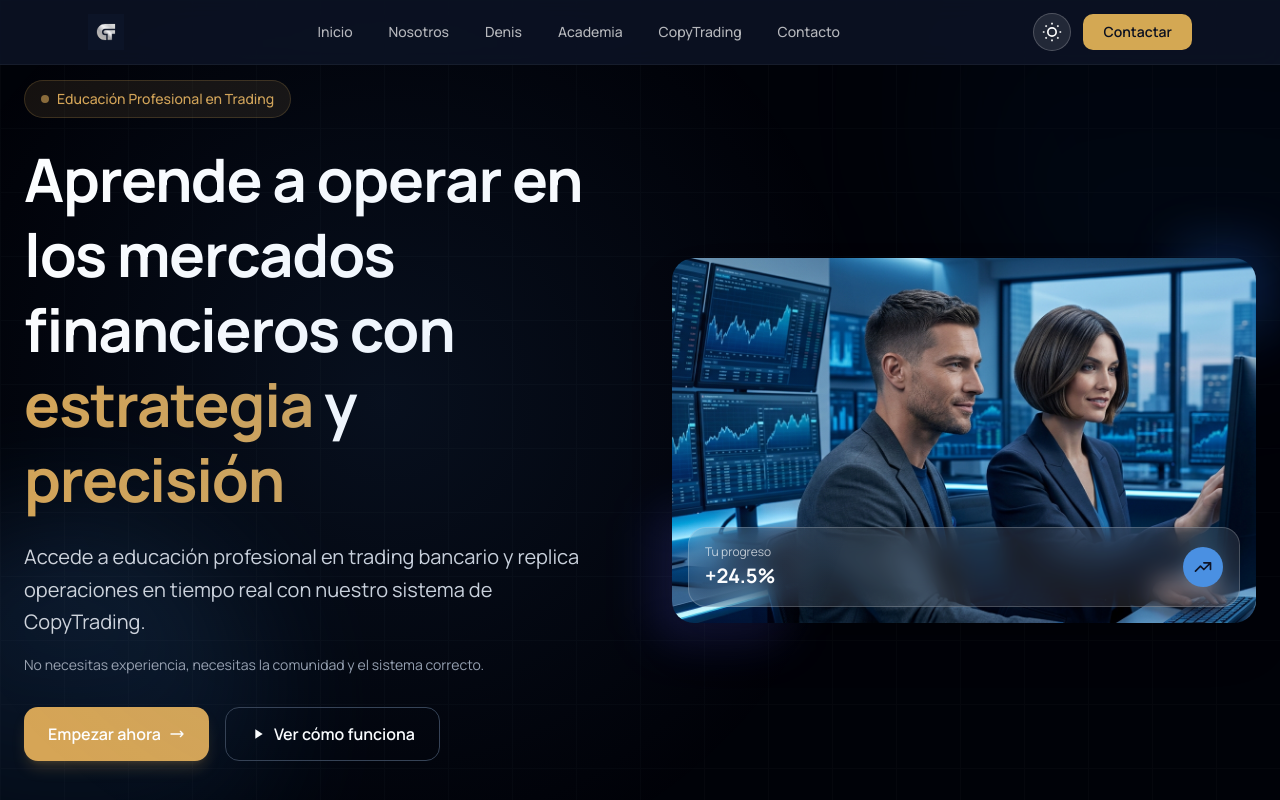
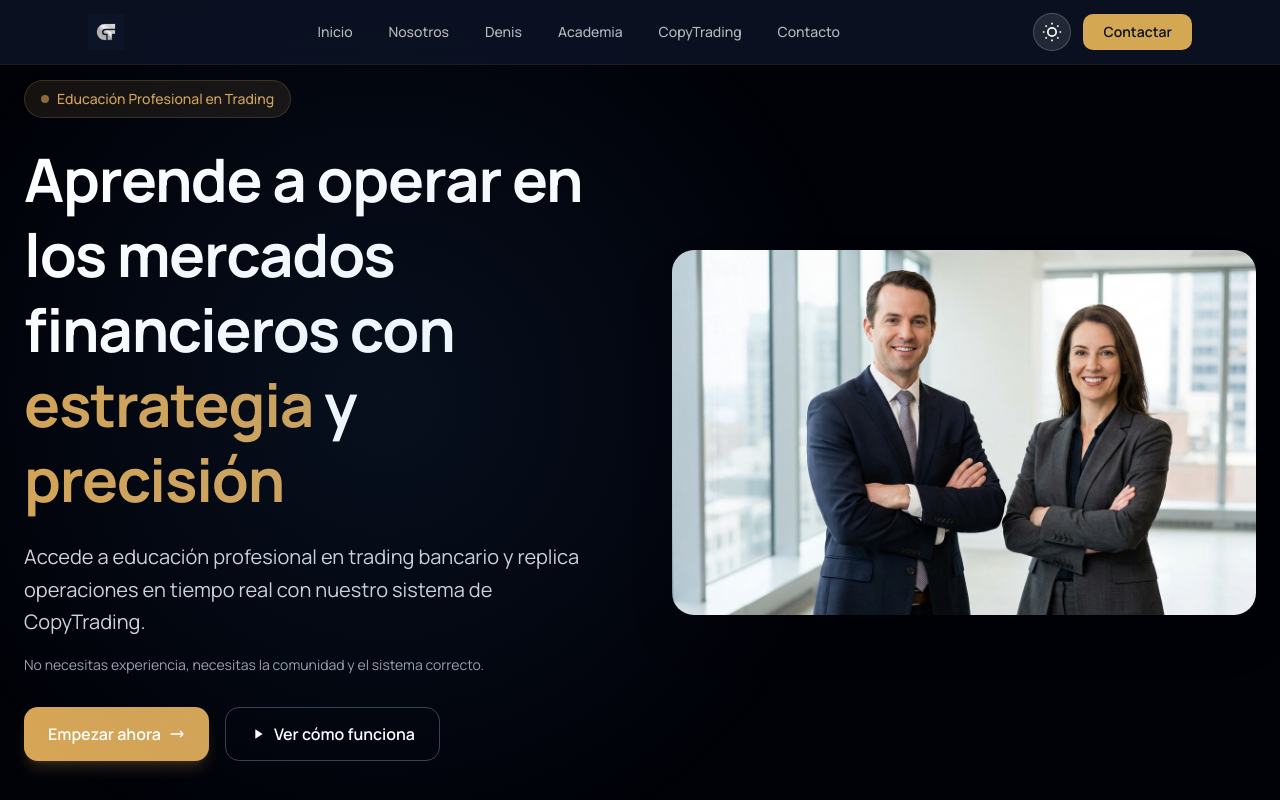
Before and after one commit to JeffreyMardoqueo-17/grupo-trader-corp, a Next.js app: page / in a window 1280 px wide. Shown: the top 800 px of the page. Built offline with nearby package versions, Linux system fonts and the light colour scheme.

Commit message:
Ya funcinoa el refresh

```diff
--- a/app/copytrading/page.tsx
+++ b/app/copytrading/page.tsx
@@ -2,7 +2,6 @@ import type { Metadata } from "next";
 import Link from "next/link";
 import { LandingHeader } from "@/components/landing/landing-header";
 import { LandingCopyTrading } from "@/components/landing/landing-copytrading";
-import { CopyTradingThemeWrapper } from "@/components/copytrading-theme-wrapper";
 
 export const metadata: Metadata = {
   title: "CopyTrading | Grupo Trade Corp",
@@ -11,18 +10,16 @@ export const metadata: Metadata = {
 
 export default function CopyTradingPage() {
   return (
-    <CopyTradingThemeWrapper>
     <div className="min-h-screen bg-background text-foreground">
       <LandingHeader />
       <main className="pt-16">
         <div className="mx-auto max-w-6xl px-4 pt-8 sm:px-6 lg:px-8">
-            <Link href="/#explora" className="inline-flex rounded-full border border-border px-4 py-2 text-sm text-muted-foreground transition hover:border-(--brand-gold) hover:text-foreground">
+          <Link href="/#explora" className="inline-flex rounded-full border border-border px-4 py-2 text-sm text-muted-foreground transition hover:border-[var(--brand-gold)] hover:text-foreground">
             Volver a las cards
           </Link>
         </div>
         <LandingCopyTrading />
       </main>
     </div>
-    </CopyTradingThemeWrapper>
   );
 }
--- a/app/layout.tsx
+++ b/app/layout.tsx
@@ -2,6 +2,7 @@ import type { Metadata } from "next";
 import { Manrope } from "next/font/google";
 import "./globals.css";
 import { ThemeProvider } from "@/components/theme-provider";
+import { ThemeInitializer } from "@/components/theme-initializer";
 
 const manrope = Manrope({
   variable: "--font-sans",
@@ -20,9 +21,21 @@ export default function RootLayout({
 }>) {
   return (
     <html lang="es" suppressHydrationWarning>
-      <head />
-      <body className={`${manrope.variable} min-h-screen bg-white dark:bg-[#000208] text-gray-900 dark:text-white transition-colors duration-300`}>
-        <ThemeProvider attribute="class" defaultTheme="dark" enableSystem={false} disableTransitionOnChange>
+      <head>
+        <script
+          dangerouslySetInnerHTML={{
+            __html: `const theme = localStorage.getItem('theme') || 'light'; if (theme === 'dark') document.documentElement.classList.add('dark');`,
+          }}
+        />
+        <style
+          dangerouslySetInnerHTML={{
+            __html: `html { background-color: #ffffff; color: #000418; color-scheme: light; } html.dark { background-color: #000208; color: #ffffff; color-scheme: dark; } body { margin: 0; padding: 0; }`,
+          }}
+        />
+      </head>
+      <body className={`${manrope.variable} min-h-screen bg-background text-foreground transition-colors duration-300`} suppressHydrationWarning>
+        <ThemeProvider>
+          <ThemeInitializer />
           {children}
         </ThemeProvider>
       </body>
--- a/components/copytrading-theme-wrapper.tsx
+++ b/components/copytrading-theme-wrapper.tsx
@@ -5,20 +5,20 @@ import { useTheme } from "@/components/theme-provider";
 
 export function CopyTradingThemeWrapper({ children }: { children: React.ReactNode }) {
   const { theme, setTheme } = useTheme();
-  const previousTheme = useRef<string | undefined>(undefined);
+  const previousTheme = useRef<"light" | "dark" | undefined>(undefined);
 
   useEffect(() => {
-    if (theme) {
+    if (theme === "light" || theme === "dark") {
       previousTheme.current = theme;
     }
     setTheme("dark");
 
     return () => {
-      if (previousTheme.current) {
+      if (previousTheme.current === "light" || previousTheme.current === "dark") {
         setTheme(previousTheme.current);
       }
     };
-  }, []);
+  }, [setTheme, theme]);
 
   return <>{children}</>;
 }
--- a/components/landing/landing-hero.tsx
+++ b/components/landing/landing-hero.tsx
@@ -2,6 +2,7 @@
 
 import Link from "next/link";
 import Image from "next/image";
+import { useEffect, useState } from "react";
 import { useTheme } from "@/components/theme-provider";
 
 function ArrowRightIcon({ className }: { className?: string }) {
@@ -44,15 +45,58 @@ function AwardIcon({ className }: { className?: string }) {
   );
 }
 
+const sectionPills = [
+  { id: "inicio", label: "Inicio" },
+  { id: "nosotros", label: "Nosotros" },
+  { id: "denis", label: "Denis" },
+  { id: "academia", label: "Academia" },
+  { id: "copytrading", label: "CopyTrading" },
+  { id: "testimonios", label: "Testimonios" },
+  { id: "contacto", label: "Contacto" },
+];
+
 export function LandingHero() {
   const { theme } = useTheme();
+  const [activeSection, setActiveSection] = useState("inicio");
   const isDark = theme === "dark";
+  const currentSectionLabel = sectionPills.find((section) => section.id === activeSection)?.label ?? "Inicio";
 
   const stats = [
     { label: "Traders activos", value: "500+", icon: UsersIcon },
     { label: "Rentabilidad media", value: "24%", icon: TrendingUpIcon },
     { label: "Años de experiencia", value: "10+", icon: AwardIcon },
   ];
+
+  useEffect(() => {
+    const elements = sectionPills
+      .map((section) => document.getElementById(section.id))
+      .filter((element): element is HTMLElement => Boolean(element));
+
+    if (!elements.length) {
+      return;
+    }
+
+    const observer = new IntersectionObserver(
+      (entries) => {
+        const visibleEntries = entries
+          .filter((entry) => entry.isIntersecting)
+          .sort((a, b) => b.intersectionRatio - a.intersectionRatio);
+
+        if (visibleEntries[0]) {
+          setActiveSection(visibleEntries[0].target.id);
+        }
+      },
+      {
+        root: null,
+        threshold: [0.25, 0.4, 0.55, 0.7],
+        rootMargin: "-18% 0px -58% 0px",
+      }
+    );
+
+    elements.forEach((element) => observer.observe(element));
+
+    return () => observer.disconnect();
+  }, []);
 
   return (
     <section id="inicio" className="relative min-h-[90vh] flex items-center overflow-hidden">
@@ -118,7 +162,7 @@ export function LandingHero() {
               No necesitas experiencia, necesitas la comunidad y el sistema correcto.
             </p>
 
-            <div className="flex flex-wrap gap-4 mb-10">
+            <div className="flex flex-wrap gap-4 mb-6">
               <Link
                 href="#contacto"
                 className="inline-flex items-center justify-center gap-2 px-6 py-3.5 bg-[#D6A556] rounded-xl font-semibold text-white hover:bg-[#D6A556]/90 transition-all duration-200 shadow-lg shadow-[#D6A556]/20 hover:shadow-xl hover:shadow-[#D6A556]/30 hover:-translate-y-0.5"
@@ -138,19 +182,33 @@ export function LandingHero() {
                 Ver cómo funciona
               </Link>
             </div>
+
+            {/* <div className={`inline-flex items-center gap-3 rounded-full border px-4 py-2 backdrop-blur-sm ${
+              isDark ? "border-white/10 bg-white/5" : "border-black/5 bg-white"
+            }`}>
+              <span className="h-2 w-2 rounded-full bg-[#D6A556] shadow-[0_0_0_6px_rgba(214,165,86,0.14)]" />
+              <div className="flex flex-col">
+                <span className={`text-[10px] font-semibold uppercase tracking-[0.3em] ${isDark ? "text-white/45" : "text-gray-400"}`}>
+                  Sección activa
+                </span>
+                <span className={`text-sm font-semibold ${isDark ? "text-white" : "text-gray-900"}`}>
+                  {currentSectionLabel}
+                </span>
+              </div>
+            </div> */}
           </div>
 
           <div className="relative">
             <div className="relative aspect-16/10 sm:aspect-3/2 lg:aspect-4/3 xl:aspect-16/10 rounded-3xl overflow-hidden shadow-2xl -mt-16 lg:mt-0">
               <Image
-                src="/images/traders.png"
+                src="/images/inversionistas.jpeg"
                 alt="Trader profesional operando"
                 fill
                 className="object-cover object-bottom"
                 priority
                 sizes="(max-width: 1024px) 100vw, 50vw"
               />
-              <div className="absolute bottom-4 left-4 right-4 p-4 rounded-2xl bg-white/10 backdrop-blur-md border border-white/20">
+              {/* <div className="absolute bottom-4 left-4 right-4 p-4 rounded-2xl bg-white/10 backdrop-blur-md border border-white/20">
                 <div className="flex items-center justify-between">
                   <div>
                     <p className="text-xs text-white/70 mb-0.5">Tu progreso</p>
@@ -160,7 +218,7 @@ export function LandingHero() {
                     <TrendingUpIcon className="w-5 h-5 text-[#0e1427]" />
                   </div>
                 </div>
-              </div>
+              </div> */}
             </div>
             <div className="absolute -top-4 -right-4 w-24 h-24 rounded-2xl bg-blue-500/20 blur-xl -z-10" />
             <div className="absolute -bottom-4 -left-4 w-32 h-32 rounded-2xl bg-indigo-500/20 blur-xl -z-10" />
--- /dev/null
+++ b/components/theme-initializer.tsx
@@ -0,0 +1,25 @@
+"use client";
+
+import { useEffect } from "react";
+import { useTheme } from "./theme-provider";
+
+export function ThemeInitializer() {
+  const { theme } = useTheme();
+
+  useEffect(() => {
+    const root = document.documentElement;
+    const isDark = theme === "dark";
+
+    root.classList.toggle("dark", isDark);
+    root.style.colorScheme = isDark ? "dark" : "light";
+
+    if (typeof document !== "undefined") {
+      document.body.style.backgroundColor = isDark ? "#000208" : "#ffffff";
+      document.body.style.color = isDark ? "#ffffff" : "#000418";
+    }
+
+    console.log("🎨 Tema aplicado:", theme);
+  }, [theme]);
+
+  return null;
+}
--- a/components/theme-provider.tsx
+++ b/components/theme-provider.tsx
@@ -5,10 +5,7 @@ import * as React from "react";
 type Theme = "light" | "dark";
 
 type ThemeProviderProps = React.PropsWithChildren<{
-  attribute?: string;
   defaultTheme?: Theme;
-  enableSystem?: boolean;
-  disableTransitionOnChange?: boolean;
 }>;
 
 type ThemeContextValue = {
@@ -21,21 +18,34 @@ const ThemeContext = React.createContext<ThemeContextValue | undefined>(undefine
 
 export function ThemeProvider({ children, defaultTheme = "dark" }: ThemeProviderProps) {
   const [theme, setTheme] = React.useState<Theme>(defaultTheme);
+  const [mounted, setMounted] = React.useState(false);
 
   React.useEffect(() => {
     const storedTheme = window.localStorage.getItem("theme");
-
+    console.log("📦 localStorage theme:", storedTheme);
+    console.log("🎭 Default theme:", defaultTheme);
     if (storedTheme === "light" || storedTheme === "dark") {
       setTheme(storedTheme);
+    } else {
+      setTheme(defaultTheme);
     }
+    setMounted(true);
+  }, [defaultTheme]);
+
+  const handleSetTheme = React.useCallback((newTheme: Theme) => {
+    console.log("✨ Cambiando tema a:", newTheme);
+    setTheme(newTheme);
+    window.localStorage.setItem("theme", newTheme);
   }, []);
 
-  React.useEffect(() => {
-    document.documentElement.classList.toggle("dark", theme === "dark");
-    window.localStorage.setItem("theme", theme);
-  }, [theme]);
-
-  const value = React.useMemo<ThemeContextValue>(() => ({ theme, resolvedTheme: theme, setTheme }), [theme]);
+  const value = React.useMemo<ThemeContextValue>(
+    () => ({
+      theme: mounted ? theme : defaultTheme,
+      resolvedTheme: mounted ? theme : defaultTheme,
+      setTheme: handleSetTheme,
+    }),
+    [theme, mounted, defaultTheme, handleSetTheme]
+  );
 
   return <ThemeContext.Provider value={value}>{children}</ThemeContext.Provider>;
 }
--- a/components/theme-toggle.tsx
+++ b/components/theme-toggle.tsx
@@ -14,19 +14,29 @@ export function ThemeToggle() {
     <button
       type="button"
       onClick={toggleTheme}
-      className="p-2 rounded-full transition-colors bg-white/10 hover:bg-white/20 border border-white/20"
+      className="p-2 rounded-full transition-colors bg-white/10 hover:bg-white/20 border border-white/20 relative"
       aria-label={isDark ? "Cambiar a modo claro" : "Cambiar a modo oscuro"}
+      suppressHydrationWarning
     >
-      {isDark ? (
-        <svg className="w-5 h-5 text-white" fill="none" viewBox="0 0 24 24" stroke="currentColor" strokeWidth={2}>
-          <circle cx="12" cy="12" r="5" />
-          <path d="M12 1v2M12 21v2M4.22 4.22l1.42 1.42M18.36 18.36l1.42 1.42M1 12h2M21 12h2M4.22 19.78l1.42-1.42M18.36 5.64l1.42-1.42" />
-        </svg>
-      ) : (
-        <svg className="w-5 h-5 text-[#0b1020]" fill="none" viewBox="0 0 24 24" stroke="currentColor" strokeWidth={2}>
-          <path d="M21 12.79A9 9 0 1 1 11.21 3 7 7 0 0 0 21 12.79z" />
-        </svg>
-      )}
+      <svg
+        className={`w-5 h-5 text-white transition-all ${isDark ? "block" : "hidden"}`}
+        fill="none"
+        viewBox="0 0 24 24"
+        stroke="currentColor"
+        strokeWidth={2}
+      >
+        <circle cx="12" cy="12" r="5" />
+        <path d="M12 1v2M12 21v2M4.22 4.22l1.42 1.42M18.36 18.36l1.42 1.42M1 12h2M21 12h2M4.22 19.78l1.42-1.42M18.36 5.64l1.42-1.42" />
+      </svg>
+      <svg
+        className={`w-5 h-5 text-[#0b1020] transition-all ${isDark ? "hidden" : "block"}`}
+        fill="none"
+        viewBox="0 0 24 24"
+        stroke="currentColor"
+        strokeWidth={2}
+      >
+        <path d="M21 12.79A9 9 0 1 1 11.21 3 7 7 0 0 0 21 12.79z" />
+      </svg>
     </button>
   );
 }
```
Also changed, not shown: components/landing/landing-copytrading.tsx (+111 -40 lines). Lines whose indentation alone changed are shown as unchanged.
